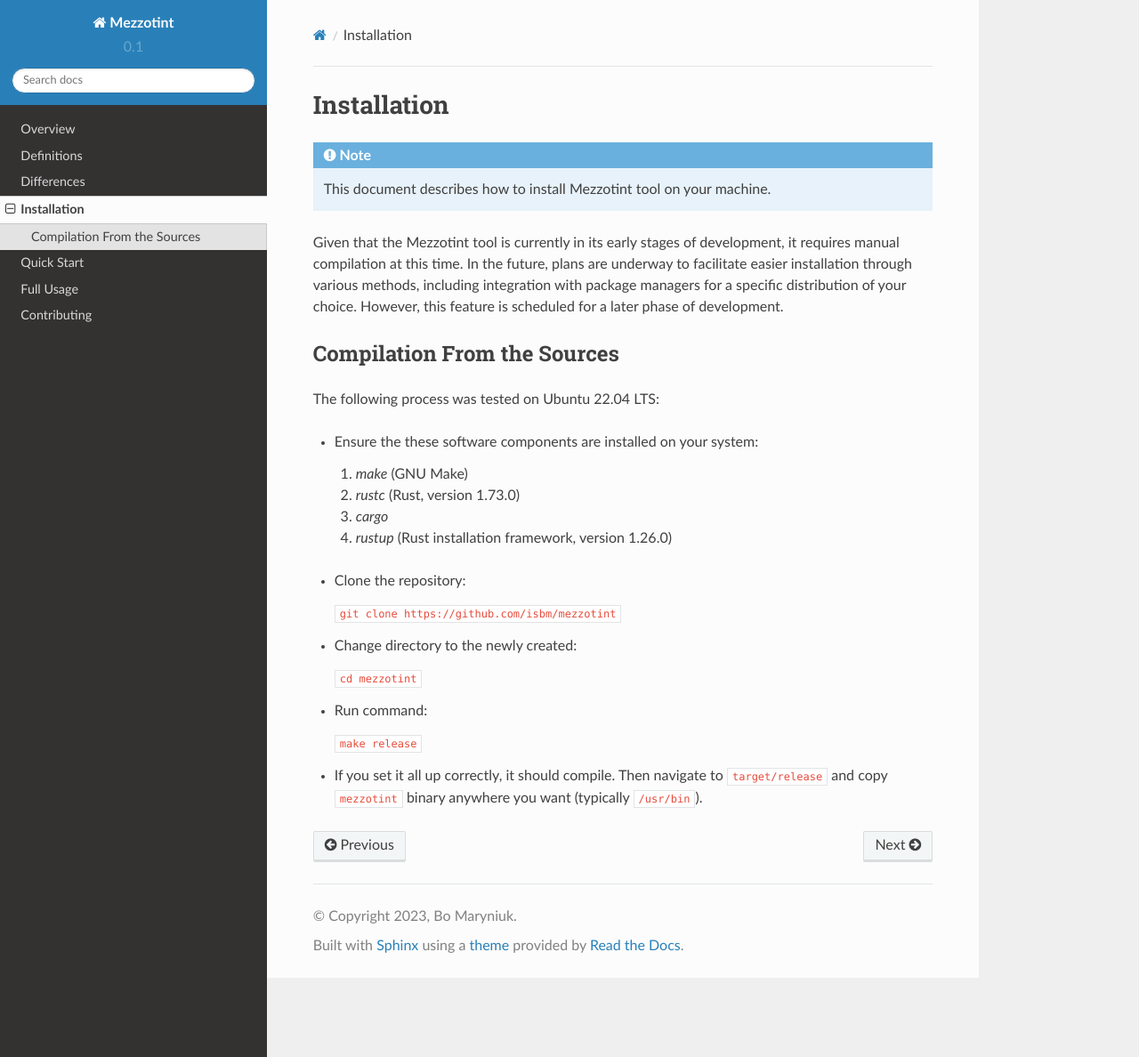
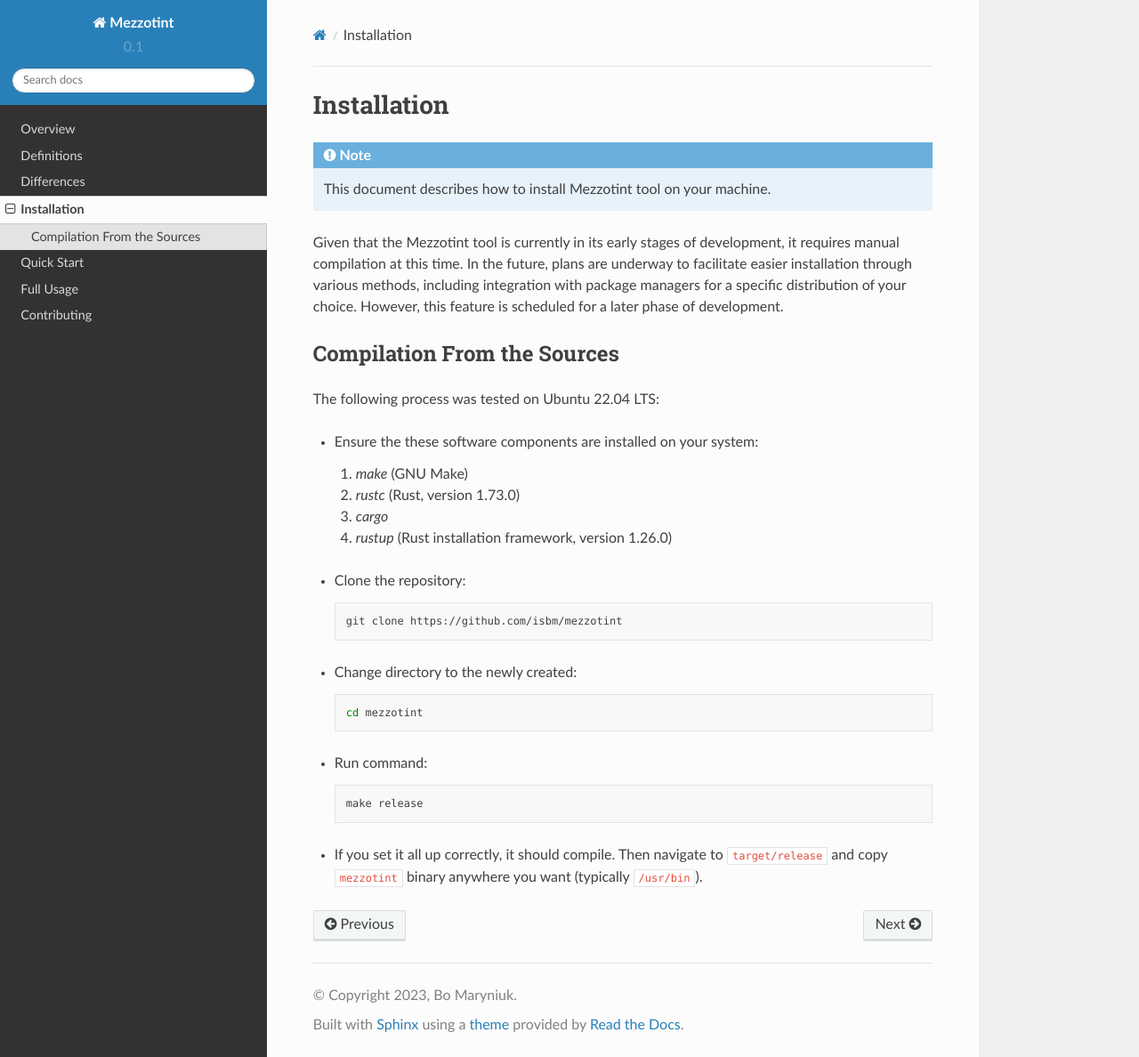
Before and after one commit to tinythings/mezzotint, a Sphinx documentation site: the page built from docs/installation.rst, in a window 1280 px wide and 1188 px high. Shown: the whole window at 89% size. Built offline with Sphinx 7.4.7 and the Read the Docs theme 2.0.0, drawn with Linux system fonts in a browser that asks for light colours.

Commit message:
Make commands repr a bit nicer

```diff
--- a/docs/installation.rst
+++ b/docs/installation.rst
@@ -21,14 +21,20 @@
 
 - Clone the repository:
 
-  ``git clone https://github.com/isbm/mezzotint``
+  .. code-block:: shell
+
+    git clone https://github.com/isbm/mezzotint
 
 - Change directory to the newly created:
 
-  ``cd mezzotint``
+  .. code-block:: shell
+
+    cd mezzotint
 
 - Run command:
 
-  ``make release``
+  .. code-block:: shell
+
+    make release
 
 - If you set it all up correctly, it should compile. Then navigate to ``target/release`` and copy ``mezzotint`` binary anywhere you want (typically ``/usr/bin``).
```
